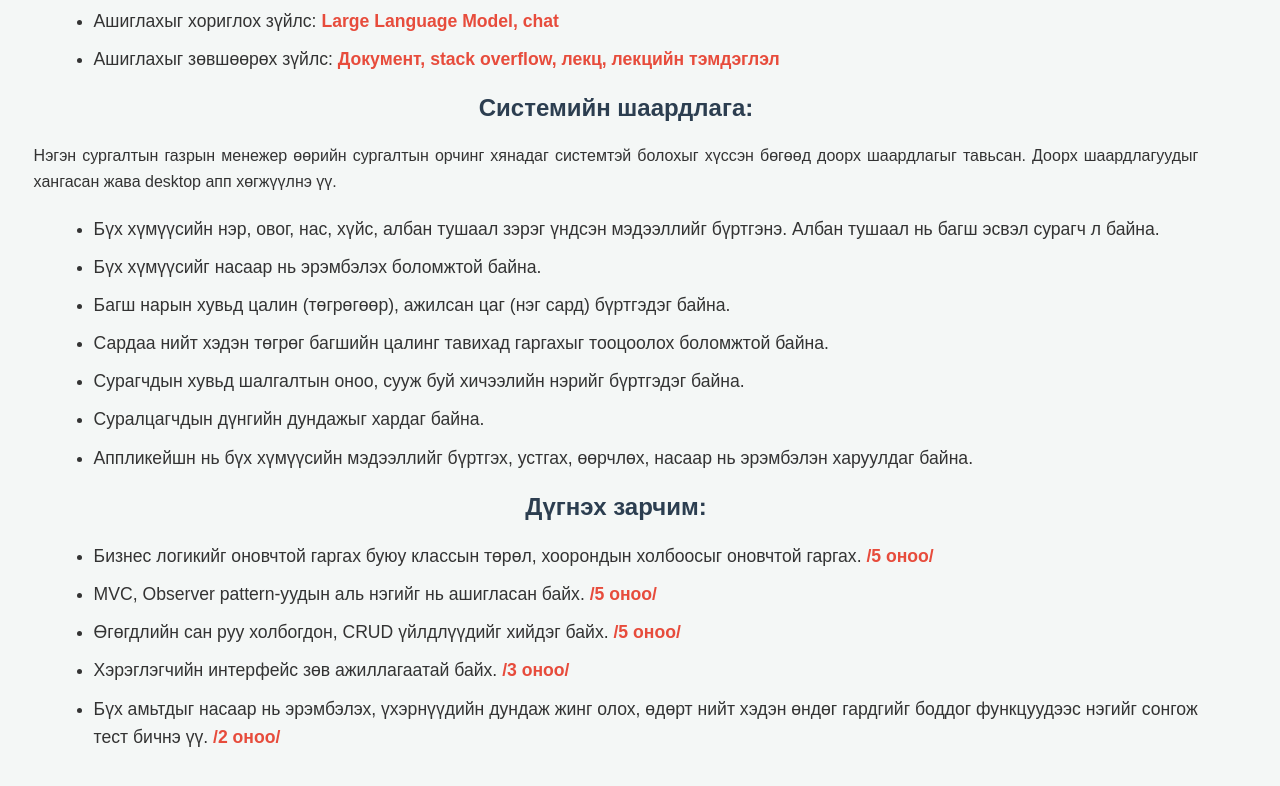
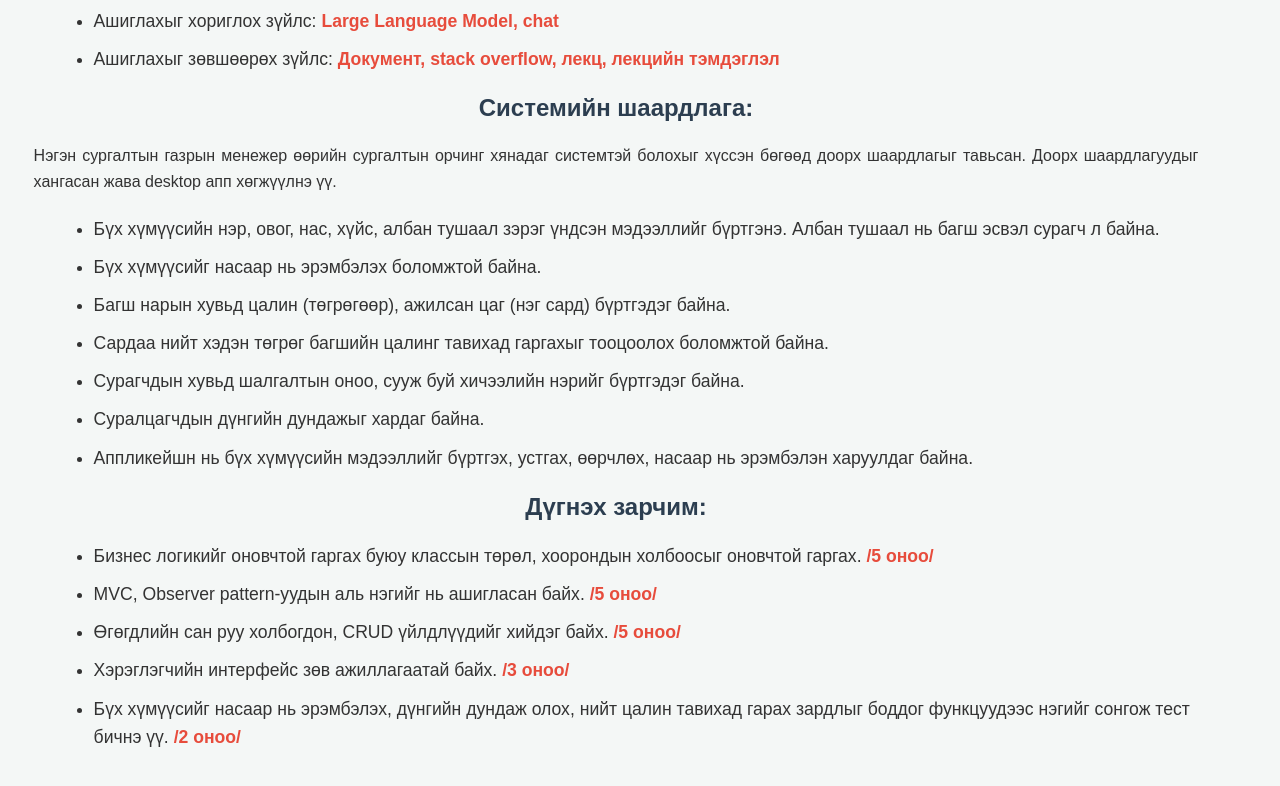
Before and after one commit to Sarnai1008/midtermSWD, a plain HTML site: page index.html in a window 1280 px wide. Shown: the part 328-1114 px from the top of the page. Drawn offline with Linux system fonts and the light colour scheme.

Commit message:
b variant

```diff
--- a/index.html
+++ b/index.html
@@ -97,7 +97,7 @@
         <li>MVC, Observer pattern-уудын аль нэгийг нь ашигласан байх. <strong>/5 оноо/</strong></li>
         <li>Өгөгдлийн сан руу холбогдон, CRUD үйлдлүүдийг хийдэг байх. <strong>/5 оноо/</strong></li>
         <li>Хэрэглэгчийн интерфейс зөв ажиллагаатай байх. <strong>/3 оноо/</strong></li>
-        <li>Бүх амьтдыг насаар нь эрэмбэлэх, үхэрнүүдийн дундаж жинг олох, өдөрт нийт хэдэн өндөг гардгийг боддог функцуудээс нэгийг сонгож тест бичнэ үү. <strong>/2 оноо/</strong></li>
+        <li>Бүх хүмүүсийг насаар нь эрэмбэлэх, дүнгийн дундаж  олох, нийт цалин тавихад гарах зардлыг боддог функцуудээс нэгийг сонгож тест бичнэ үү. <strong>/2 оноо/</strong></li>
     </ul>
 		<br/>
     <audio id="ss-sound" src="./warning.mp3" preload="auto"></audio>
```
